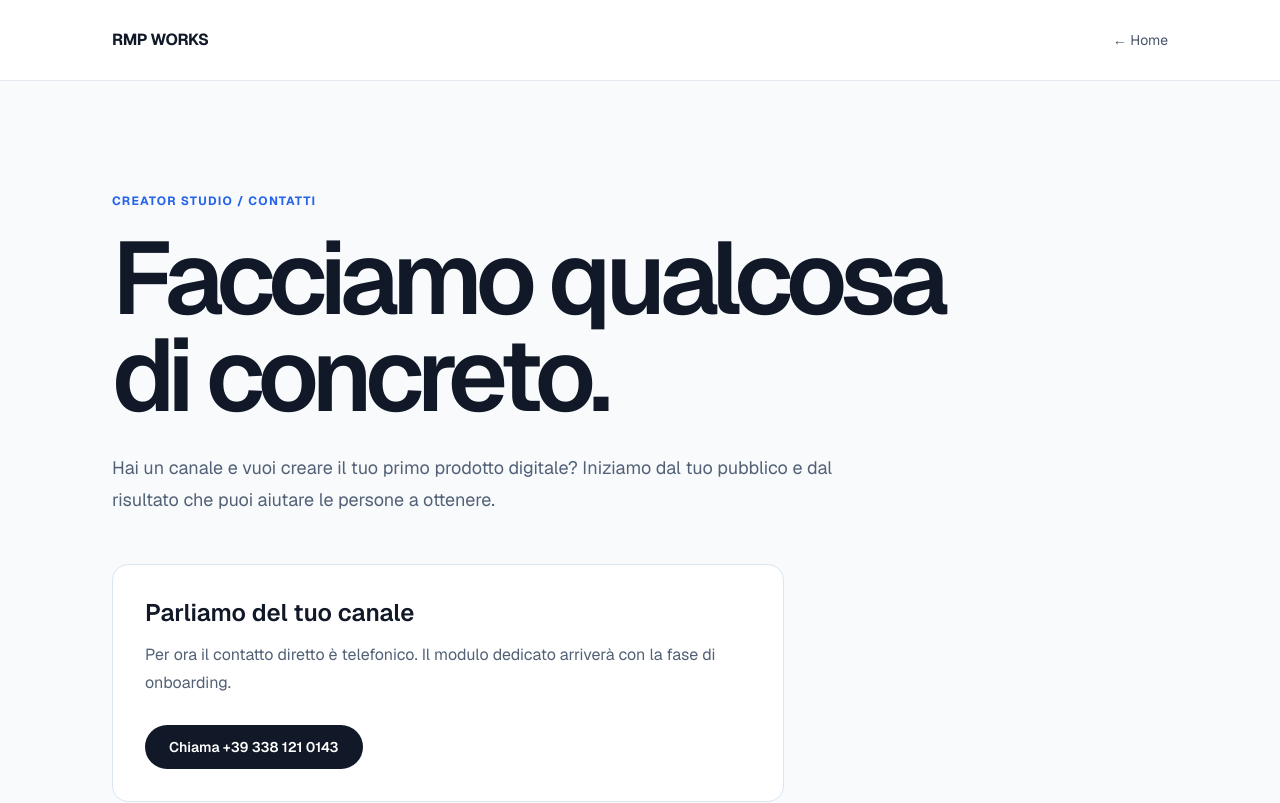
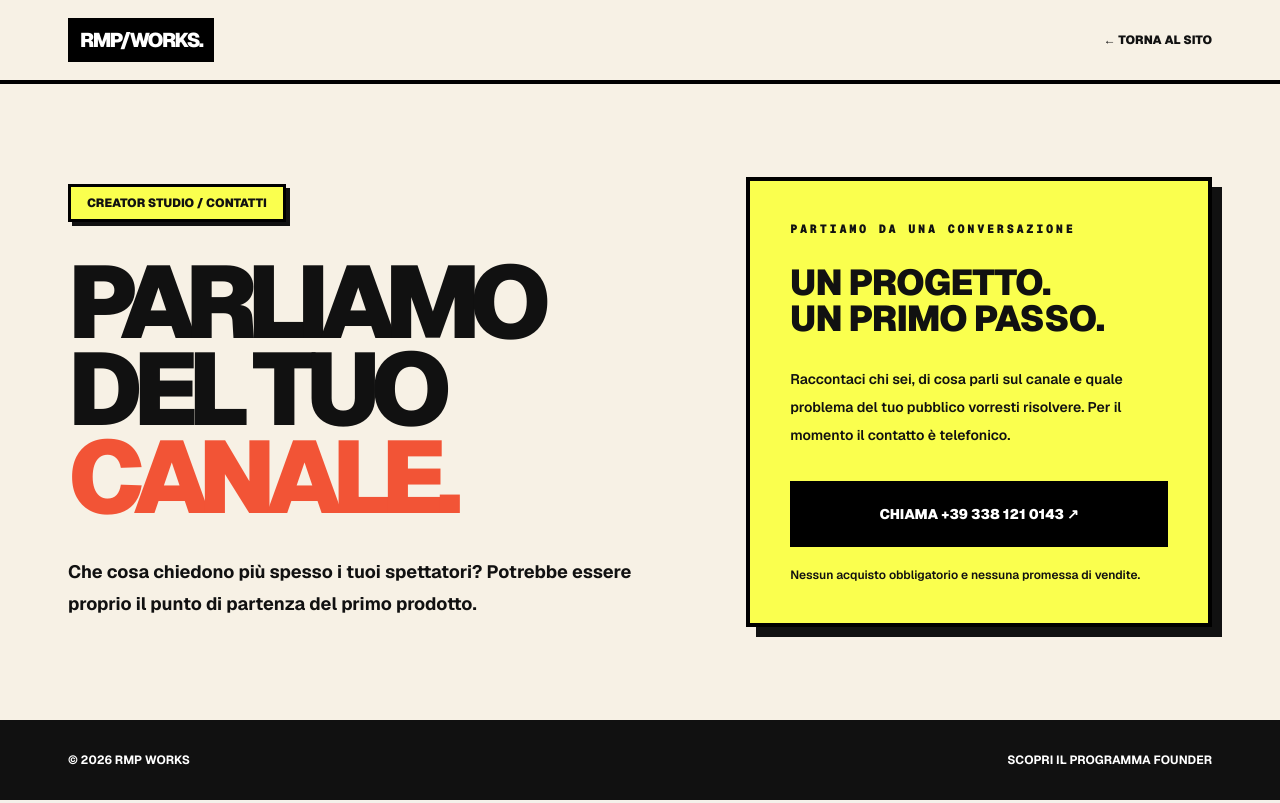
Before and after one commit to MacNaym/rmpworks, a Next.js app: page /contact in a window 1280 px wide. Shown: the top 803 px of the page. Built offline with nearby package versions, Linux system fonts and the light colour scheme.

Commit message:
feat: style creator contact page in Neo Brutalist visual system

```diff
--- a/app/contact/page.tsx
+++ b/app/contact/page.tsx
@@ -1,24 +1,15 @@
 import Link from "next/link";
 import type { Metadata } from "next";
 import { rmpPhone } from "../contact-details";
-export const metadata: Metadata = {
-  title: "Contatti Creator Studio | RMP Works",
-  description: "Contatta RMP Creator Studio per progetti, prodotti e collaborazioni con content creator.",
-};
-const frame="mx-auto w-full max-w-6xl px-5 sm:px-8 lg:px-12";
-export default function ContactPage(){
- return <main className="min-h-screen bg-[#f8fafc] text-[#111827]">
-   <header className="border-b border-[#e2e8f0] bg-white"><div className={`${frame} flex min-h-20 items-center justify-between`}><Link href="/" className="font-bold tracking-tight">RMP WORKS</Link><Link href="/" className="text-sm text-[#475569]">← Home</Link></div></header>
-   <section className={`${frame} py-20 sm:py-28`}>
-     <p className="text-xs font-bold uppercase tracking-widest text-[#2563eb]">Creator Studio / Contatti</p>
-     <h1 className="mt-5 max-w-4xl text-[clamp(3.5rem,8vw,7rem)] font-semibold leading-[.95] tracking-[-.065em]">Facciamo qualcosa di concreto.</h1>
-     <p className="mt-7 max-w-3xl text-lg leading-8 text-[#526176]">Hai un canale e vuoi creare il tuo primo prodotto digitale? Iniziamo dal tuo pubblico e dal risultato che puoi aiutare le persone a ottenere.</p>
-     <div className="mt-12 max-w-2xl rounded-2xl border border-[#dce5f3] bg-white p-8">
-       <h2 className="text-2xl font-semibold">Parliamo del tuo canale</h2>
-       <p className="mt-3 leading-7 text-[#526176]">Per ora il contatto diretto è telefonico. Il modulo dedicato arriverà con la fase di onboarding.</p>
-       <a className="mt-7 inline-flex rounded-full bg-[#111827] px-6 py-3 text-sm font-semibold text-white hover:bg-[#1d4ed8]" href={rmpPhone.href}>Chiama {rmpPhone.display}</a>
-     </div>
-   </section>
-   <footer className="bg-[#111827] py-10 text-sm text-white/70"><div className={`${frame} flex flex-wrap justify-between gap-5`}><span>© 2026 RMP Works</span><div className="flex gap-5"><Link href="/creator-studio">Creator Studio</Link><Link href="/design-lab">Design Lab</Link></div></div></footer>
+export const metadata:Metadata={title:"Contattaci | RMP Creator Studio",description:"Hai un canale YouTube e vuoi creare il tuo primo prodotto digitale? Parliamone con RMP Creator Studio."};
+const frame="mx-auto max-w-[1240px] px-5 md:px-12";
+export default function Contact(){
+ return <main className="flex min-h-screen flex-col bg-[#f7f1e5] text-[#111]">
+  <header className="border-b-[4px] border-black"><div className={frame+" flex min-h-20 flex-wrap items-center justify-between gap-4 py-3"}><Link href="/" className="bg-black px-3 py-2 text-xl font-black tracking-[-.08em] text-white">RMP/WORKS.</Link><Link href="/" className="text-xs font-black uppercase underline decoration-[3px] underline-offset-8">← Torna al sito</Link></div></header>
+  <section className={frame+" grid flex-1 items-center gap-12 py-16 lg:grid-cols-[1.15fr_.85fr]"}>
+   <div><p className="inline-block border-[3px] border-black bg-[#faff4e] px-4 py-2 text-xs font-black uppercase shadow-[4px_4px_0_#111]">Creator Studio / Contatti</p><h1 className="mt-9 text-[clamp(3.8rem,8vw,8rem)] font-black uppercase leading-[.85] tracking-[-.095em]">PARLIAMO<br/>DEL TUO<br/><span className="text-[#f25436]">CANALE.</span></h1><p className="mt-9 max-w-xl text-lg font-bold leading-8">Che cosa chiedono più spesso i tuoi spettatori? Potrebbe essere proprio il punto di partenza del primo prodotto.</p></div>
+   <aside className="border-[4px] border-black bg-[#faff4e] p-7 shadow-[10px_10px_0_#111] sm:p-10"><p className="font-mono text-xs font-black uppercase tracking-[.22em]">Partiamo da una conversazione</p><h2 className="mt-7 text-4xl font-black uppercase leading-none tracking-tight">UN PROGETTO.<br/>UN PRIMO PASSO.</h2><p className="mt-7 text-sm font-semibold leading-7">Raccontaci chi sei, di cosa parli sul canale e quale problema del tuo pubblico vorresti risolvere. Per il momento il contatto è telefonico.</p><a href={rmpPhone.href} className="mt-8 inline-flex w-full justify-center border-[3px] border-black bg-black px-5 py-5 text-center text-sm font-black uppercase text-white">Chiama {rmpPhone.display} ↗</a><p className="mt-5 text-xs font-semibold">Nessun acquisto obbligatorio e nessuna promessa di vendite.</p></aside>
+  </section>
+  <footer className="bg-[#111] py-8 text-white"><div className={frame+" flex flex-wrap justify-between gap-5 text-xs font-bold uppercase"}><span>© 2026 RMP Works</span><Link href="/creator-studio">Scopri il programma Founder</Link></div></footer>
  </main>;
 }
```
